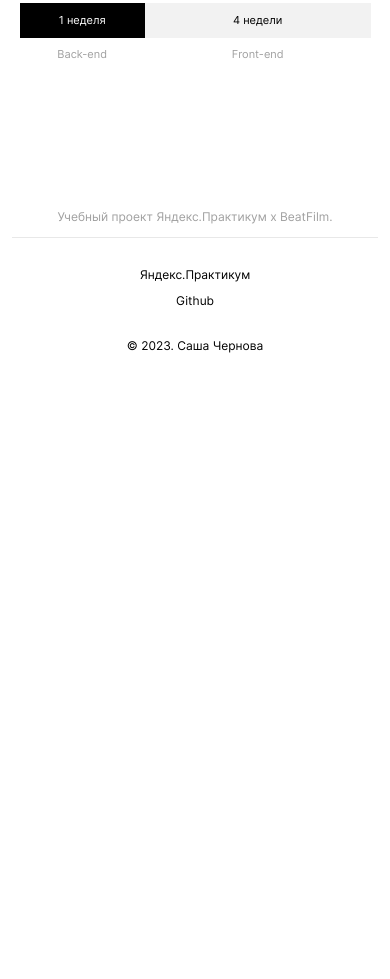
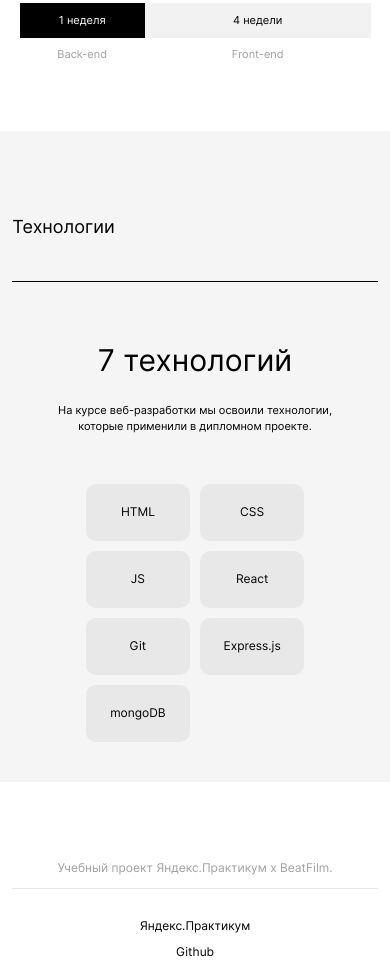
Before and after one commit to Ragna-A4/movies-explorer-frontend, a React (Create React App) app: page / in a window 390 px wide. Shown: the part 1300-2279 px from the top of the page. Before the commit the page ends 1673 px from the top, so only its background shows below. Built offline with nearby package versions, Linux system fonts and the light colour scheme.

Commit message:
feat: add techs component

```diff
--- a/src/components/Main/Main.js
+++ b/src/components/Main/Main.js
@@ -4,6 +4,7 @@ import HeaderMain from "../Header/HeaderMain";
 import Promo from "./Promo/Promo";
 import NavTab from "./NavTab/NavTab";
 import AboutProject from "./AboutProject/AboutProject";
+import Techs from "./Techs/Techs";
 import Footer from "../Footer/Footer";
 
 function Main() {
@@ -13,6 +14,7 @@ function Main() {
       <Promo />
       <NavTab />
       <AboutProject />
+      <Techs />
       <Footer />
     </>
   );
--- a/src/components/Main/NavTab/NavTab.js
+++ b/src/components/Main/NavTab/NavTab.js
@@ -9,7 +9,7 @@ function NavTab() {
         <a className="navTab__link" href="#aboutProject">
           О проекте
         </a>
-        <a className="navTab__link" href="#">
+        <a className="navTab__link" href="#techs">
           Технологии
         </a>
         <a className="navTab__link" href="#">
--- /dev/null
+++ b/src/components/Main/Techs/Techs.css
@@ -0,0 +1,167 @@
+.techs {
+  display: flex;
+  align-items: center;
+  flex-direction: column;
+  background-color: #f5f5f5;
+  max-height: 625px;
+  margin: 0;
+  padding: 0;
+}
+
+@media screen and (max-width: 1279px) {
+  .techs {
+    max-height: 567px;
+  }
+}
+
+@media screen and (max-width: 767px) {
+  .techs {
+    max-height: 651px;
+  }
+}
+
+.techs__title-container {
+  width: 90%;
+  border-bottom: 1px solid rgba(0, 0, 0, 1);
+  display: flex;
+  justify-content: flex-start;
+  padding: 0 0 23px 0;
+  margin: 100px auto 0;
+}
+
+@media screen and (max-width: 1279px) {
+  .techs__title-container {
+    margin-top: 90px;
+  }
+}
+
+@media screen and (max-width: 767px) {
+  .techs__title-container {
+    width: 93.7%;
+    padding-bottom: 28px;
+    margin-top: 70px;
+  }
+}
+
+.techs__title {
+  line-height: 26.63px;
+  font-size: 22px;
+  font-weight: 400;
+}
+
+@media screen and (max-width: 767px) {
+  .techs__title {
+    line-height: 21.78px;
+    font-size: 18px;
+  }
+}
+
+.techs__block {
+  max-width: 600px;
+  display: flex;
+  align-items: center;
+  flex-direction: column;
+  gap: 26px;
+  padding: 0;
+  margin: 90px auto 0;
+}
+
+@media screen and (max-width: 1279px) {
+  .techs__block {
+    margin-top: 80px;
+    gap: 22px;
+  }
+}
+
+@media screen and (max-width: 767px) {
+  .techs__block {
+    max-width: 292px;
+    margin-top: 60px;
+    gap: 24px;
+  }
+}
+
+.techs__subtitle {
+  line-height: 58px;
+  font-size: 50px;
+  font-weight: 400;
+}
+
+@media screen and (max-width: 767px) {
+  .techs__subtitle {
+    line-height: 36.31px;
+    font-size: 30px;
+  }
+}
+
+.techs__text {
+  max-width: 500px;
+  text-align: center;
+  margin: 0 auto;
+  line-height: 20px;
+  font-size: 14px;
+  font-weight: 400;
+}
+
+@media screen and (max-width: 1279px) {
+  .techs__text {
+    max-width: 460px;
+    line-height: 18px;
+    font-size: 12px;
+  }
+}
+
+@media screen and (max-width: 767px) {
+  .techs__text {
+    max-width: 292px;
+    line-height: 16px;
+    font-size: 11px;
+  }
+}
+
+.techs__list {
+  width: 50%;
+  margin: 100px auto;
+  align-items: center;
+  padding: 0;
+  display: grid;
+  grid-template-columns: repeat(7, 1fr);
+  grid-template-rows: 57px;
+  gap: 10px;
+}
+
+@media screen and (max-width: 1279px) {
+  .techs__list {
+    width: 84%;
+    margin: 83px auto 90px;
+  }
+}
+
+@media screen and (max-width: 767px) {
+  .techs__list {
+    width: 56%;
+    margin: 50px auto 70px;
+    grid-template-columns: repeat(2, 1fr);
+    grid-template-rows: repeat(4, 57px);
+  }
+}
+
+.techs__element {
+  background-color: #e8e8e8;
+  border-radius: 10px;
+  list-style: none;
+  text-align: center;
+  line-height: 16.94px;
+  font-size: 14px;
+  font-weight: 400;
+  padding-top: 21px;
+  padding-bottom: 22px;
+}
+
+@media screen and (max-width: 1279px) {
+  .techs__element {
+    line-height: 14.52px;
+    font-size: 12px;
+    padding-bottom: 21px;
+  }
+}
--- /dev/null
+++ b/src/components/Main/Techs/Techs.js
@@ -0,0 +1,31 @@
+import React from "react";
+
+import "./Techs.css";
+
+function Techs() {
+  return (
+    <section className="techs" id="techs">
+      <div className="techs__title-container">
+        <h2 className="techs__title">Технологии</h2>
+      </div>
+      <div className="techs__block">
+        <article className="techs__subtitle">7 технологий</article>
+        <p className="techs__text">
+          На курсе веб-разработки мы освоили технологии, которые применили в
+          дипломном проекте.
+        </p>
+      </div>
+      <ul className="techs__list">
+        <li className="techs__element">HTML</li>
+        <li className="techs__element">CSS</li>
+        <li className="techs__element">JS</li>
+        <li className="techs__element">React</li>
+        <li className="techs__element">Git</li>
+        <li className="techs__element">Express.js</li>
+        <li className="techs__element">mongoDB</li>
+      </ul>
+    </section>
+  );
+}
+
+export default Techs;
```
